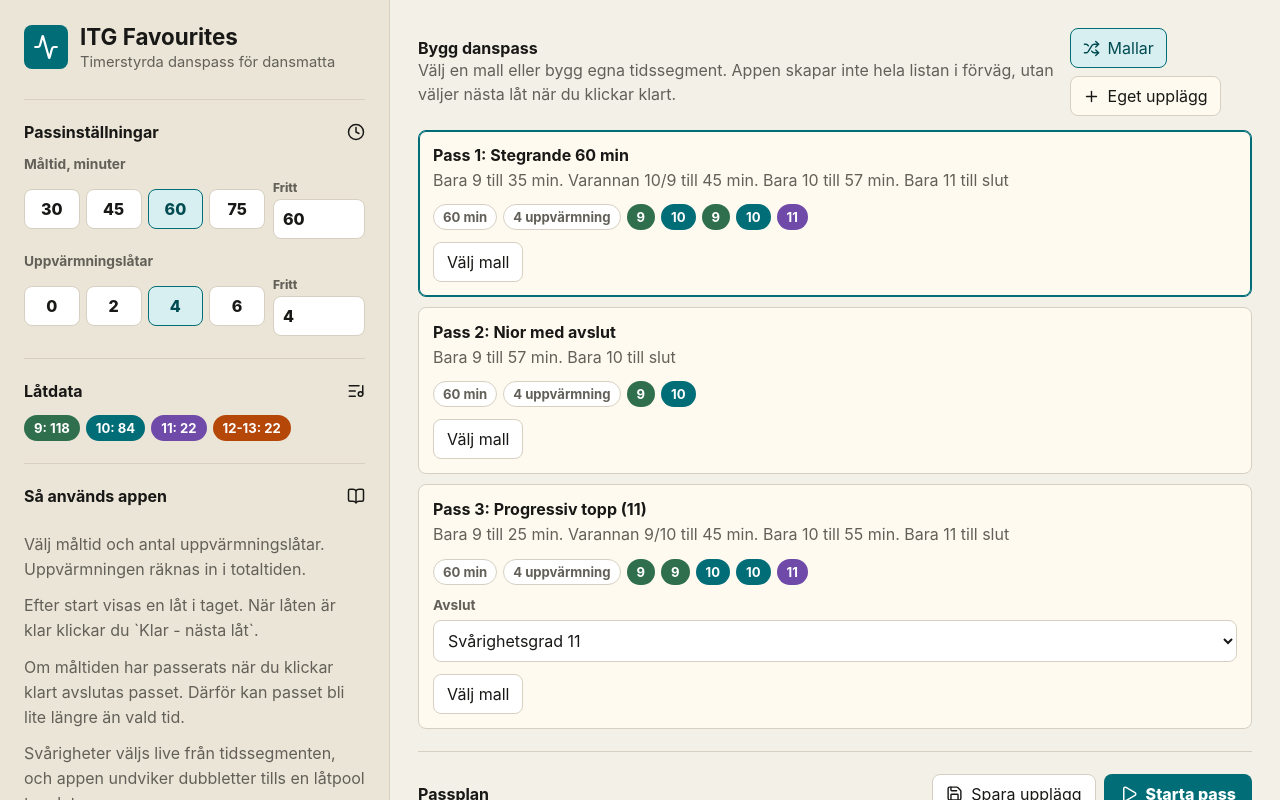
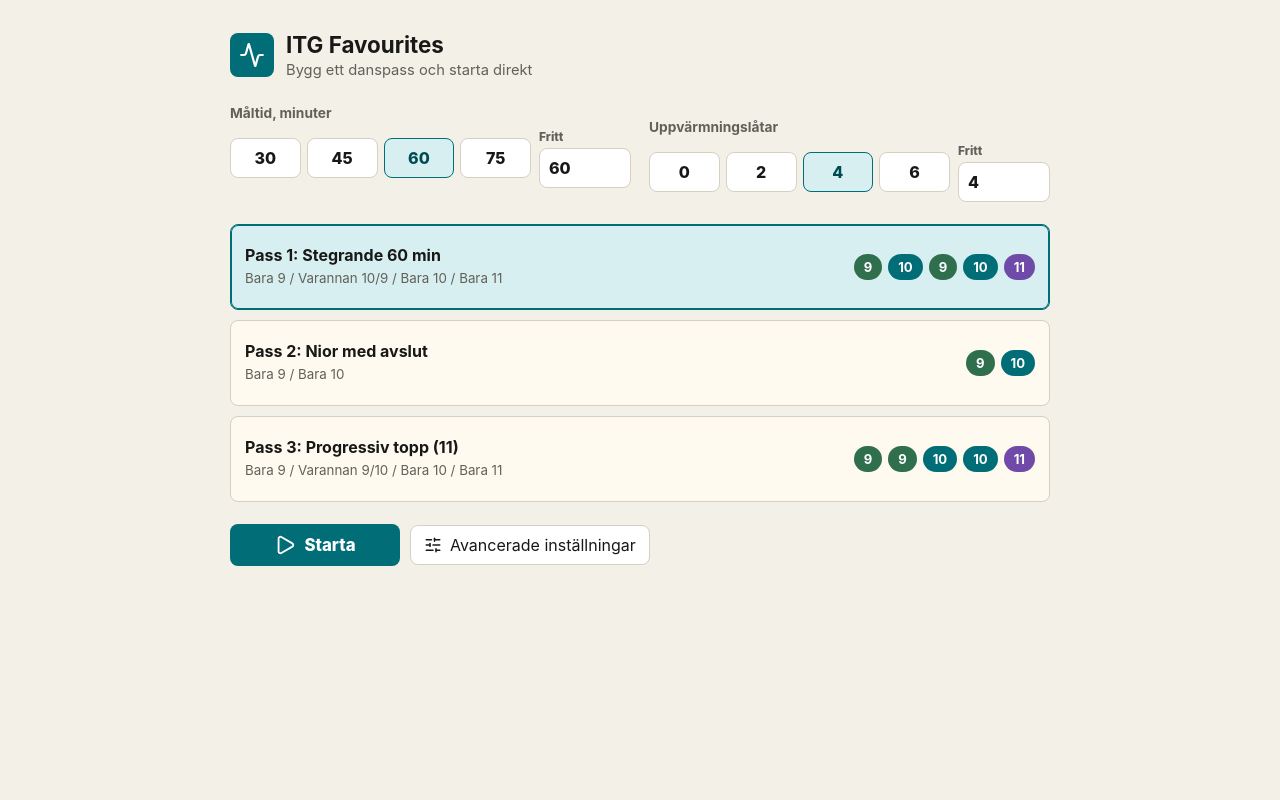
Before and after one commit to BaltaXYZ/app-ITG-favourites, a Next.js app: page / in a window 1280 px wide. Shown: the top 800 px of the page. Built offline with nearby package versions, Linux system fonts and the light colour scheme.

Commit message:
Simplify start screen

```diff
--- a/src/app/globals.css
+++ b/src/app/globals.css
@@ -90,6 +90,91 @@ button {
 .workspace {
   max-width: 1180px;
   margin: 0 auto;
+}
+
+.start-page {
+  min-height: 100vh;
+  display: grid;
+  place-items: start center;
+  padding: 32px 20px;
+  background: var(--bg);
+}
+
+.start-shell {
+  width: min(820px, 100%);
+  display: grid;
+  gap: 22px;
+}
+
+.start-header {
+  padding-bottom: 4px;
+}
+
+.start-header .brand {
+  margin-bottom: 0;
+}
+
+.start-controls {
+  display: grid;
+  grid-template-columns: repeat(2, minmax(0, 1fr));
+  gap: 18px;
+  align-items: start;
+}
+
+.start-template-list {
+  display: grid;
+  gap: 10px;
+}
+
+.start-template-button {
+  width: 100%;
+  min-height: 86px;
+  border: 1px solid var(--line);
+  border-radius: 8px;
+  background: var(--paper);
+  color: var(--ink);
+  cursor: pointer;
+  display: flex;
+  align-items: center;
+  justify-content: space-between;
+  gap: 16px;
+  padding: 14px;
+  text-align: left;
+}
+
+.start-template-button[data-active="true"] {
+  border-color: var(--accent);
+  background: var(--accent-soft);
+  box-shadow: inset 0 0 0 1px var(--accent);
+}
+
+.start-template-button strong {
+  display: block;
+  font-size: 1rem;
+  margin-bottom: 5px;
+}
+
+.start-template-button small {
+  display: block;
+  color: var(--muted);
+  line-height: 1.35;
+}
+
+.start-actions {
+  display: flex;
+  gap: 10px;
+  flex-wrap: wrap;
+  align-items: center;
+}
+
+.start-button {
+  min-height: 52px;
+  min-width: 170px;
+  font-size: 1.05rem;
+}
+
+.full-width-button {
+  width: 100%;
 }
 
 .section {
@@ -564,9 +649,15 @@ button {
 
   .form-grid,
   .preset-row,
+  .start-controls,
   .segment-row,
   .session-top {
     grid-template-columns: 1fr;
+  }
+
+  .start-template-button {
+    align-items: flex-start;
+    flex-direction: column;
   }
 
   .session-bottom {
--- a/src/app/page.tsx
+++ b/src/app/page.tsx
@@ -11,6 +11,7 @@ import {
   Plus,
   Save,
   Shuffle,
+  SlidersHorizontal,
   Trash2
 } from "lucide-react";
 import { useEffect, useMemo, useState } from "react";
@@ -35,6 +36,7 @@ import {
 import { DIFFICULTIES, type Difficulty, type PassPlan, type PassSegment, type PassSession, type SegmentStrategy, type Song } from "../lib/types";
 
 type BuilderMode = "templates" | "custom";
+type AppView = "start" | "advanced";
 type StrategyType = SegmentStrategy["type"];
 
 type CustomSegmentDraft = {
@@ -203,6 +205,7 @@ function clonePlanForRun(plan: PassPlan, overrides: { targetMinutes: number; war
 }
 
 export default function Home() {
+  const [appView, setAppView] = useState<AppView>("start");
   const [builderMode, setBuilderMode] = useState<BuilderMode>("templates");
   const [targetMinutes, setTargetMinutes] = useState(60);
   const [warmupSongCount, setWarmupSongCount] = useState(4);
@@ -255,6 +258,11 @@ export default function Home() {
     setSelectedTemplateId(plan.id);
     setTargetMinutes(plan.targetMinutes);
     setWarmupSongCount(plan.warmupSongCount);
+  }
+
+  function selectTemplate(plan: PassPlan) {
+    setBuilderMode("templates");
+    setSelectedTemplateId(plan.id);
   }
 
   function startCurrentPass(plan = activePlan) {
@@ -328,6 +336,22 @@ export default function Home() {
     );
   }
 
+  if (appView === "start") {
+    return (
+      <StartView
+        targetMinutes={targetMinutes}
+        warmupSongCount={warmupSongCount}
+        selectedTemplate={selectedTemplate}
+        selectedTemplateId={selectedTemplateId}
+        onTargetMinutesChange={setTargetMinutes}
+        onWarmupSongCountChange={setWarmupSongCount}
+        onTemplateSelect={selectTemplate}
+        onStart={() => startCurrentPass(clonePlanForRun(selectedTemplate, { targetMinutes, warmupSongCount }))}
+        onAdvanced={() => setAppView("advanced")}
+      />
+    );
+  }
+
   return (
     <main className="app-shell">
       <aside className="sidebar">
@@ -339,6 +363,12 @@ export default function Home() {
             <h1>ITG Favourites</h1>
             <p>Timerstyrda danspass för dansmatta</p>
           </div>
+        </div>
+
+        <div className="section">
+          <button className="ghost-button full-width-button" onClick={() => setAppView("start")}>
+            Till startsidan
+          </button>
         </div>
 
         <div className="section">
@@ -455,6 +485,99 @@ export default function Home() {
           {finishedSession ? <FinishedSummary session={finishedSession} /> : null}
         </div>
       </section>
+    </main>
+  );
+}
+
+function StartView({
+  targetMinutes,
+  warmupSongCount,
+  selectedTemplate,
+  selectedTemplateId,
+  onTargetMinutesChange,
+  onWarmupSongCountChange,
+  onTemplateSelect,
+  onStart,
+  onAdvanced
+}: {
+  targetMinutes: number;
+  warmupSongCount: number;
+  selectedTemplate: PassPlan;
+  selectedTemplateId: string;
+  onTargetMinutesChange: (value: number) => void;
+  onWarmupSongCountChange: (value: number) => void;
+  onTemplateSelect: (template: PassPlan) => void;
+  onStart: () => void;
+  onAdvanced: () => void;
+}) {
+  const startTemplates = [templates[0], templates[1], createProgressiveTopTemplate("11")];
+
+  return (
+    <main className="start-page">
+      <div className="start-shell">
+        <header className="start-header">
+          <div className="brand">
+            <div className="brand-mark" aria-hidden="true">
+              <Activity size={26} />
+            </div>
+            <div>
+              <h1>ITG Favourites</h1>
+              <p>Bygg ett danspass och starta direkt</p>
+            </div>
+          </div>
+        </header>
+
+        <section className="start-controls" aria-label="Passinställningar">
+          <PresetInput
+            label="Mål­tid, minuter"
+            value={targetMinutes}
+            presets={targetMinutePresets}
+            minimum={1}
+            onChange={onTargetMinutesChange}
+          />
+          <PresetInput
+            label="Uppvärmningslåtar"
+            value={warmupSongCount}
+            presets={warmupSongPresets}
+            minimum={0}
+            onChange={onWarmupSongCountChange}
+          />
+        </section>
+
+        <section className="start-template-list" aria-label="Välj danspassupplägg">
+          {startTemplates.map((template) => (
+            <button
+              className="start-template-button"
+              data-active={selectedTemplateId === template.id}
+              key={template.id}
+              onClick={() => onTemplateSelect(template)}
+            >
+              <span>
+                <strong>{template.name}</strong>
+                <small>{templateShortDescription(template)}</small>
+              </span>
+              <span className="template-meta">
+                {template.segments
+                  .flatMap((segment) => difficultiesInStrategy(segment.strategy))
+                  .map((difficulty, index) => (
+                    <span className={levelClass(difficulty)} key={`${template.id}-${difficulty}-${index}`}>
+                      {difficulty}
+                    </span>
+                  ))}
+              </span>
+            </button>
+          ))}
+        </section>
+
+        <section className="start-actions">
+          <button className="primary-button start-button" onClick={onStart}>
+            <Play size={22} /> Starta
+          </button>
+          <button className="ghost-button" onClick={onAdvanced}>
+            <SlidersHorizontal size={18} /> Avancerade inställningar
+          </button>
+        </section>
+      </div>
     </main>
   );
 }
@@ -902,6 +1025,10 @@ function templateDescription(template: PassPlan) {
     .join(". ");
 }
 
+function templateShortDescription(template: PassPlan) {
+  return template.segments.map((segment) => formatStrategy(segment.strategy)).join(" / ");
+}
+
 function difficultiesInStrategy(strategy: SegmentStrategy): Difficulty[] {
   switch (strategy.type) {
     case "single":
```
